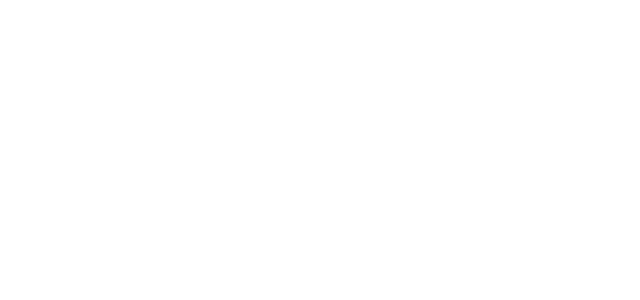
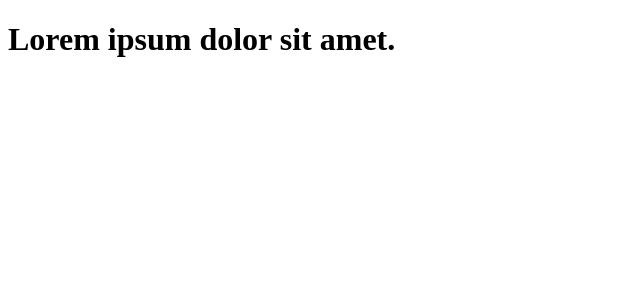
Before and after one commit to sebaek/react20231031, a React (Create React App) app: page / in a window 1280 px wide. Shown: the top 300 px of the page, without its empty margins (0-640 px from the left). Built offline with nearby package versions, Linux system fonts and the light colour scheme.

Commit message:
보통의 css 파일 사용하기 연습 시작

```diff
--- a/src/App.js
+++ b/src/App.js
@@ -1,8 +1,9 @@
+import { MyText } from "./component/MyText";
 
 function App() {
   return (
     <div>
-
+      <MyText />
     </div>
   );
 }
--- /dev/null
+++ b/src/component/MyText.js
@@ -0,0 +1,10 @@
+export function MyText() {
+  return (
+    <div>
+      {/* red 배경색, white 글자색  */}
+      {/* src/style/mystyle.css 파일 생성 */}
+      {/* MyText.js 에서 mystyle.css import 하기 */}
+      <h1 className="error">Lorem ipsum dolor sit amet.</h1>
+    </div>
+  );
+}
```
